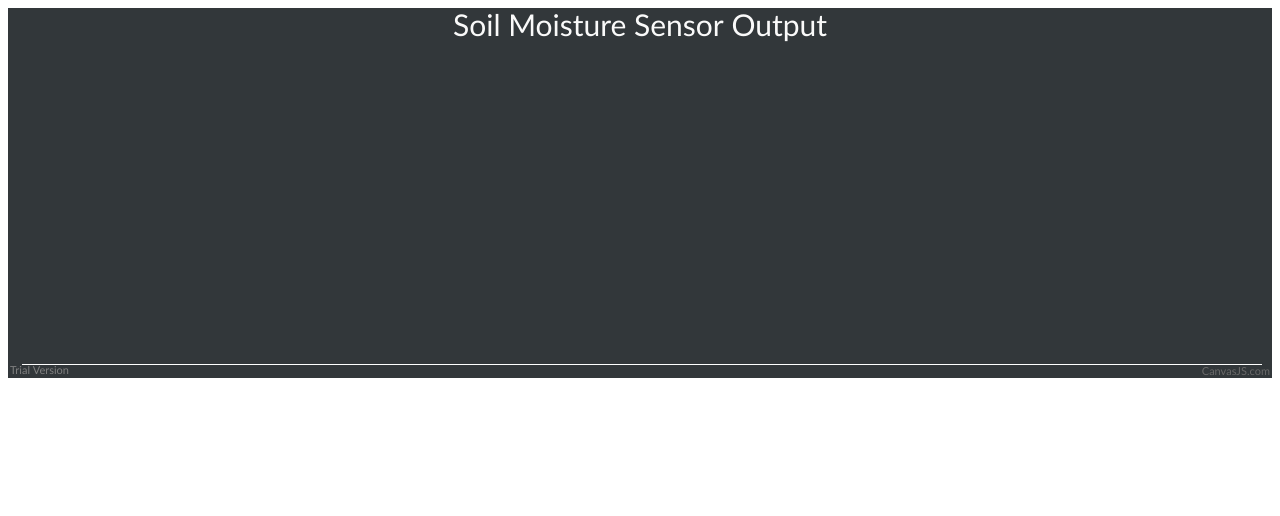
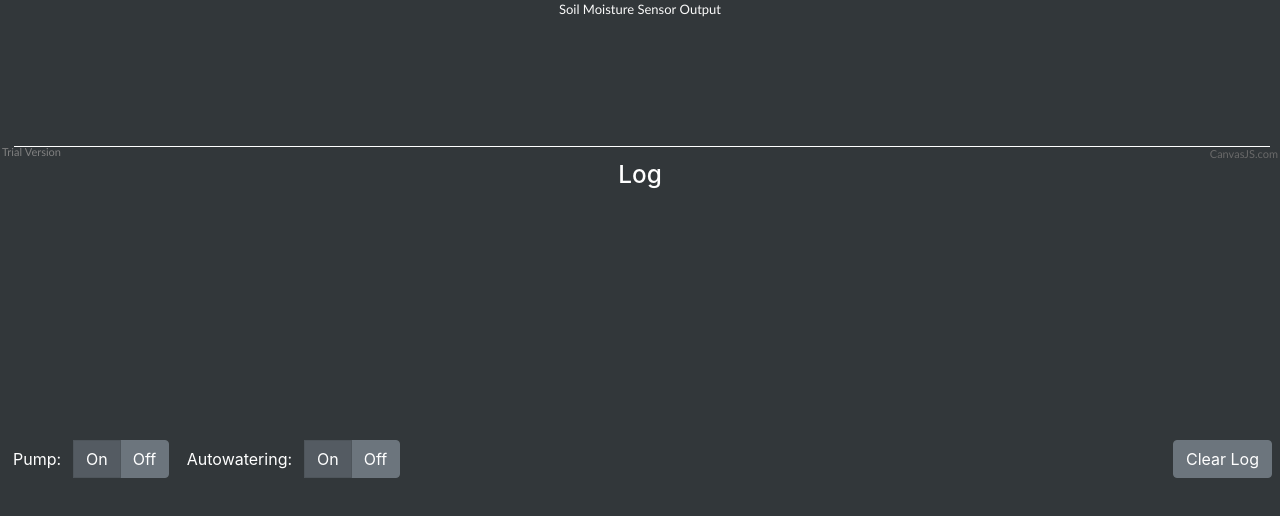
Before and after one commit to tloesch/node-rpi-autowatering, a website: page public/index.html in a window 1280 px wide. Drawn offline with nearby package versions, Linux system fonts and the light colour scheme; no server answers.

Commit message:
added jquery added bootstrap added controls to frontend added log to frontend added isActivated to GpioPump

```diff
--- a/package.json
+++ b/package.json
@@ -9,7 +9,9 @@
   "author": "Timo Loesch",
   "license": "ISC",
   "dependencies": {
+    "bootstrap": "^4.5.0",
     "express": "^4.17.1",
+    "jquery": "^3.5.1",
     "onoff": "^6.0.0",
     "socket.io": "^2.3.0"
   }
--- a/public/index.html
+++ b/public/index.html
@@ -1,9 +1,43 @@
 <!DOCTYPE HTML>
 <html>
-    <body>
-        <div id="chartContainer" style="height: 370px; width: 100%;"></div>
+    <head>
+        <link rel="stylesheet" href="css/bootstrap.min.css"/>
+    </head>
+    <body style="margin: 0 auto;background-color:#32373a">
+        <div id="chartContainer" style="height: 20%; width: 100%;position:absolute; top: 0%;"></div>
+        <div style="height: 5%; width: 100%;position:absolute; top: 20%;color:white">
+            <h1 style="height:100%;width: 50%;margin: 0 auto;text-align: center;font-size: 1.9vw">Log</h1>
+        </div>
+        <div id="logContainer" style="height: 30%; width: 100%;background-color: #32373a;  color: white;position:absolute; top: 25%; overflow:auto;overflow-wrap: break-word;">
+
+        </div>
+
+        <div id="controlsContainer" style="position:absolute; top: 55%;color:white;width:100%">
+            <div class="btn-group btn-group-toggle" data-toggle="buttons">
+                <label class="btn" style="color: white">Pump:</label>
+                <label class="btn btn-secondary active">
+                    <input type="radio" name="pumpoption" id="pumpoptionon" autocomplete="off"> On
+                </label>
+                <label class="btn btn-secondary">
+                    <input type="radio" name="pumpoption" id="pumpoptionoff" autocomplete="off"> Off
+                </label>
+            </div>
+            <div class="btn-group btn-group-toggle" data-toggle="buttons" id="autowateringoption">
+                <label class="btn" style="color: white">Autowatering:</label>
+                <label class="btn btn-secondary active">
+                    <input type="radio" name="autowateringoption" id="autowateringoptionon" autocomplete="off"> On
+                </label>
+                <label class="btn btn-secondary">
+                    <input type="radio" name="autowateringoption" id="autowateringoptionoff" autocomplete="off"> Off
+                </label>
+            </div>
+            <button type="button" id='clearLogButton' class="btn btn-secondary mr-2 float-right">Clear Log</button>
+
+        </div>
 
         <script src="/socket.io/socket.io.js"></script>
+        <script src="jquery.min.js"></script>
+        <script src="js/bootstrap.min.js"></script>
         <script src="js/canvasjs.min.js"></script>
         <script>
             let socket = io();
@@ -30,6 +64,39 @@
                     chart.render();
                 });
 
+                socket.on('configUpdated', (config) => {
+                    let idToToggle = 'autowateringoptionoff';
+                    config.IS_AUTOWATERING_ENABLED && (idToToggle = 'autowateringoptionon');
+                    $('#' + idToToggle).closest('.btn').button('toggle');
+                });
+
+                socket.on('pumpToggled', (state) => {
+                    let idToToggle = 'pumpoptionoff';
+                    state && (idToToggle = 'pumpoptionon');
+
+                    $('#' + idToToggle).closest('.btn').button('toggle');
+                });
+
+                let logContainer = document.getElementById('logContainer');
+                let logTypeColorMap = {
+                    'info': 'yellow',
+                    'error': 'red',
+                }
+                socket.on('messageLogged', (message, type) => {
+                    let element = document.createElement('p');
+                    element.innerHTML = '['+new Date().toLocaleString()+']['+type+'] ' + message;
+                    element.style.color = logTypeColorMap[type];
+                    element.style.margin = '15px 5px 15px 5px';
+                    element.style.fontSize = "1.9vw";
+                    logContainer.prepend(element);
+                });
+
+                document.getElementById('autowateringoptionon').onclick = () => fetch('autowatering/on', { method: 'post' });
+                document.getElementById('autowateringoptionoff').onclick = () => fetch('autowatering/off', { method: 'post' });
+                document.getElementById('pumpoptionon').onclick = () => fetch('pump/on', { method: 'post' });
+                document.getElementById('pumpoptionoff').onclick = () => fetch('pump/off', { method: 'post' });
+                document.getElementById('clearLogButton').onclick = () => {logContainer.innerHTML = ''};
+
             }
         </script>
     </body>
```
Also changed, not shown: index.js (+32 -15 lines), src/Gpio/Pump.js (+11 -0 lines), 1 other file.
